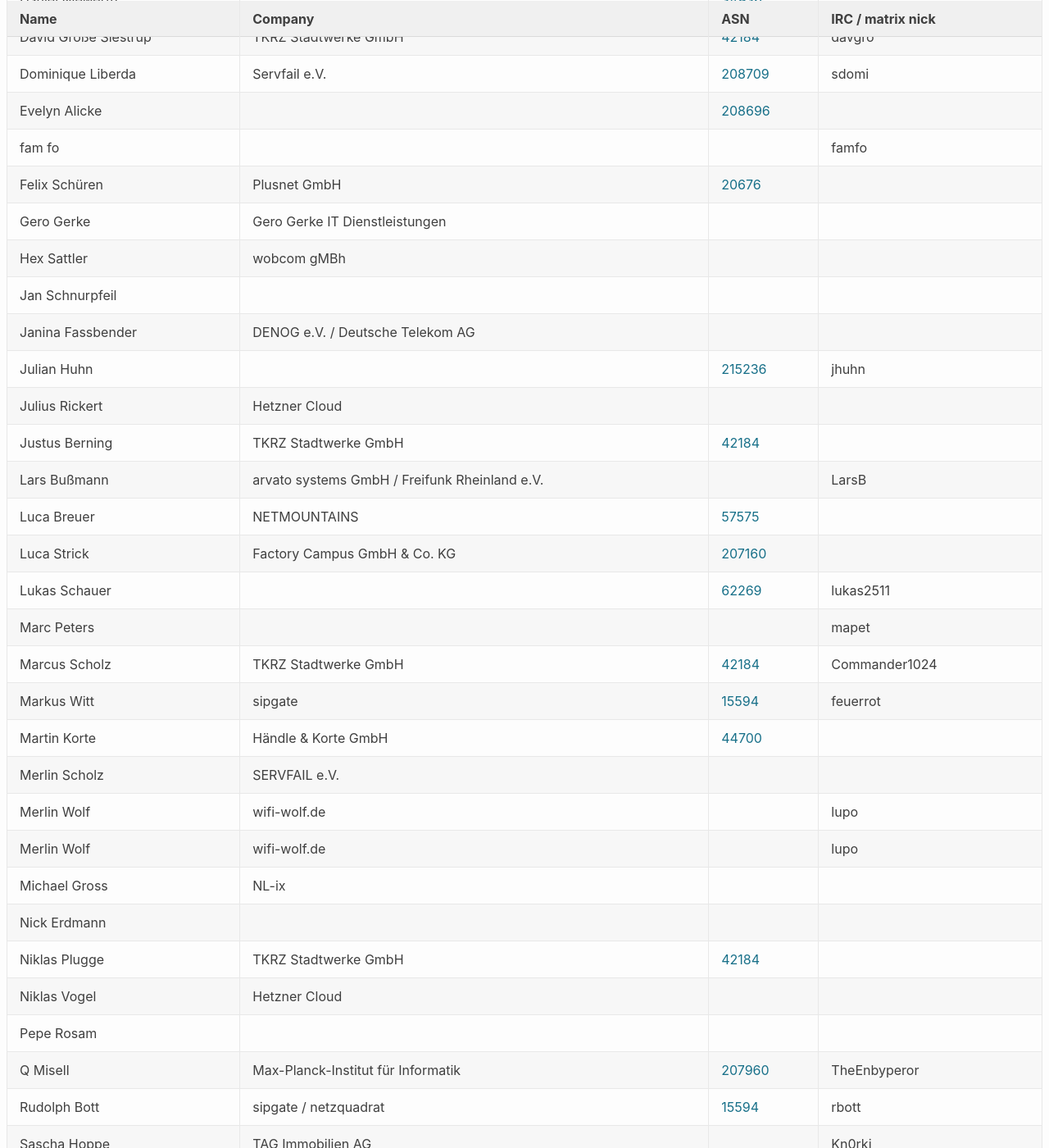
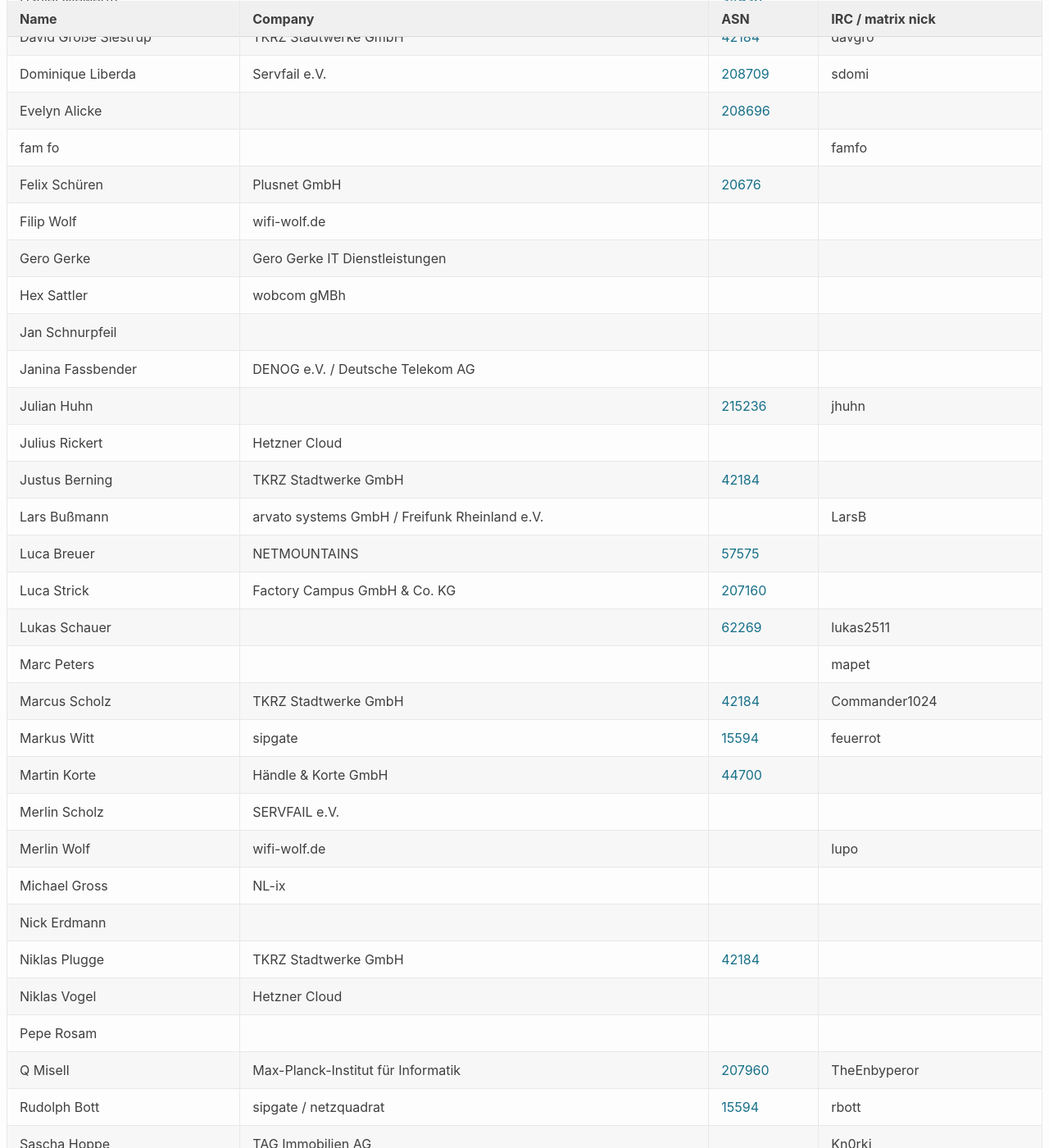
Before and after one commit to denog/pretix-attendeelist, a Jekyll site: the page built from denogmeetup25-05/index.markdown, in a window 1280 px wide and 1400 px high, scrolled down 526 px. Shown: the whole window at 82% size. Built offline with Jekyll 4.4.1, drawn with Linux system fonts in a browser that asks for light colours; part of the change alters nothing that is shown.

Commit message:
Latest data: Mon Jun  2 08:52:06 UTC 2025

```diff
--- a/_data/attendees_denogmeetup25-05.json
+++ b/_data/attendees_denogmeetup25-05.json
@@ -94,6 +94,12 @@
     "company": "Plusnet GmbH",
     "irc": null,
     "asn": "20676"
+  },
+  {
+    "name": "Filip Wolf",
+    "company": "wifi-wolf.de",
+    "irc": null,
+    "asn": null
   },
   {
     "name": "Gero Gerke",
@@ -198,12 +204,6 @@
     "asn": null
   },
   {
-    "name": "Merlin Wolf",
-    "company": "wifi-wolf.de",
-    "irc": "lupo",
-    "asn": null
-  },
-  {
     "name": "Michael Gross",
     "company": "NL-ix",
     "irc": null,
```
